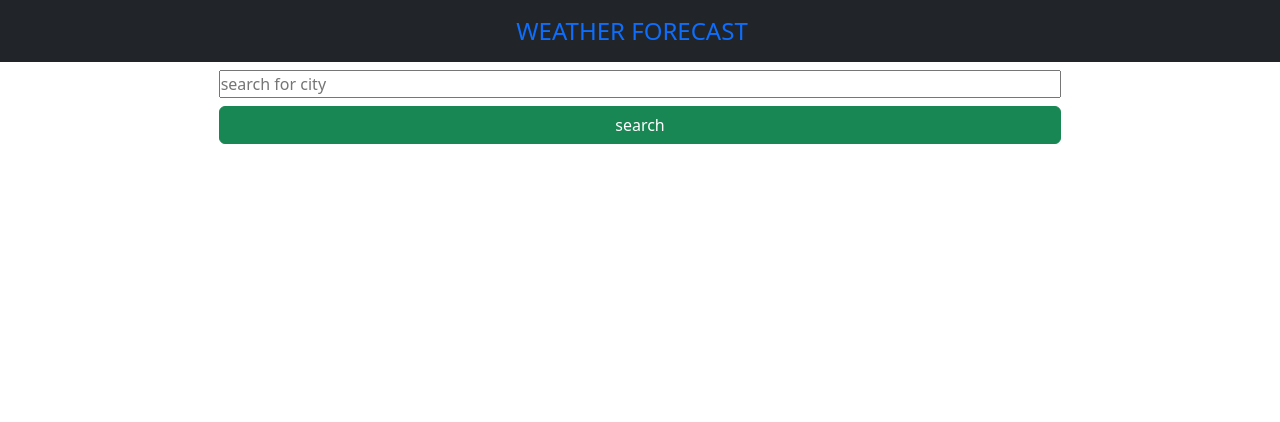
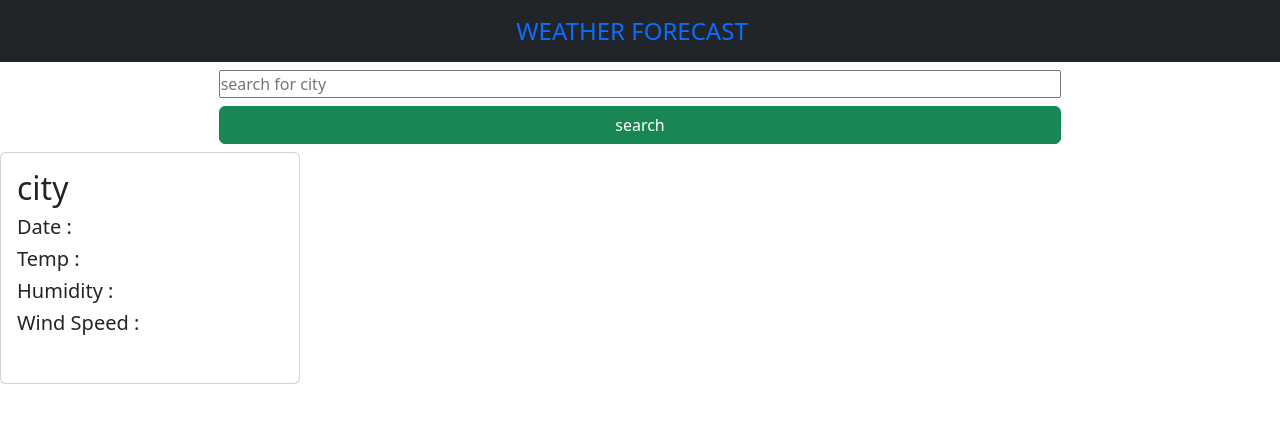
Before and after one commit to nihalmujawar121/wether-app, a website: page index.html in a window 1280 px wide. Drawn offline with nearby package versions, Linux system fonts and the light colour scheme.

Commit message:
added cards

```diff
--- a/index.html
+++ b/index.html
@@ -22,5 +22,15 @@
       <input type="text" placeholder="search for city" class="col-8 mb-2" />
       <button type="button" class="btn btn-success col-8">search</button>
     </div>
+    <div class="card" style="width: 300px">
+      <div class="card-body">
+        <div class="card-title"><h2>city</h2></div>
+        <h5>Date :</h5>
+        <h5>Temp :</h5>
+        <h5>Humidity :</h5>
+        <h5>Wind Speed :</h5>
+        <img src="" alt="" />
+      </div>
+    </div>
   </body>
 </html>
```
